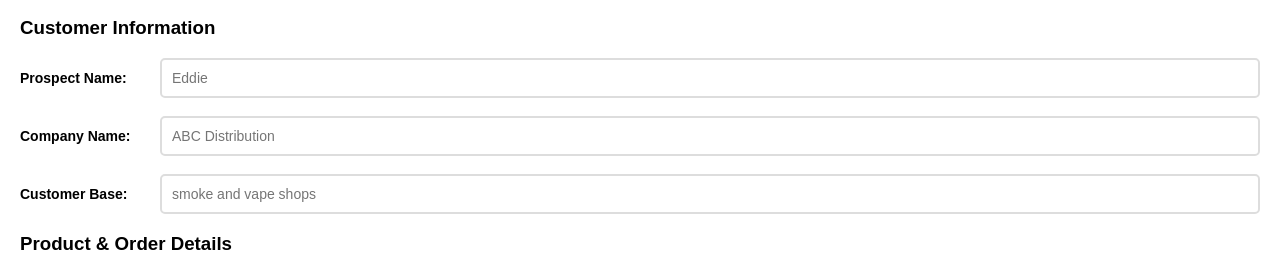
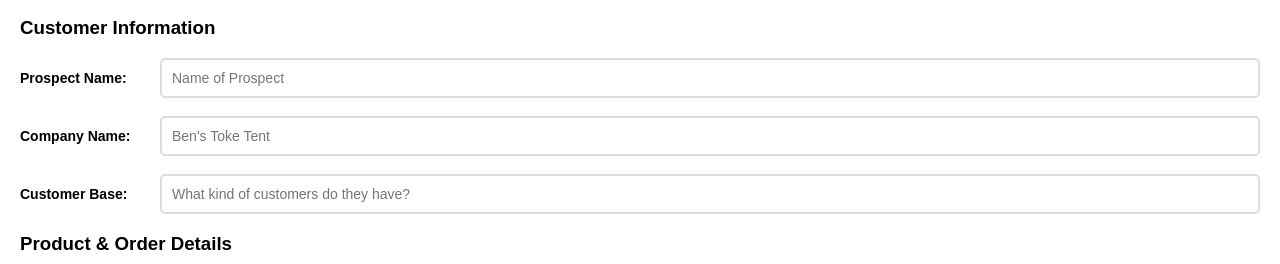
Before and after one commit to benatkanva/kanva-quotes, a plain HTML site: page index.html in a window 1280 px wide. Shown: the part 133-397 px from the top of the page. Drawn offline with Linux system fonts and the light colour scheme.

Commit message:
Update index.html

```diff
--- a/index.html
+++ b/index.html
@@ -524,15 +524,15 @@ Kanva Botanicals
                         <h3>Customer Information</h3>
                         <div class="input-group">
                             <label>Prospect Name:</label>
-                            <input type="text" id="prospectName" placeholder="Eddie">
+                            <input type="text" id="prospectName" placeholder="Name of Prospect">
                         </div>
                         <div class="input-group">
                             <label>Company Name:</label>
-                            <input type="text" id="companyName" placeholder="ABC Distribution">
+                            <input type="text" id="companyName" placeholder="Ben's Toke Tent">
                         </div>
                         <div class="input-group">
                             <label>Customer Base:</label>
-                            <input type="text" id="customerBase" placeholder="smoke and vape shops">
+                            <input type="text" id="customerBase" placeholder="What kind of customers do they have?">
                         </div>
 
                         <!-- Product Selection -->
```
